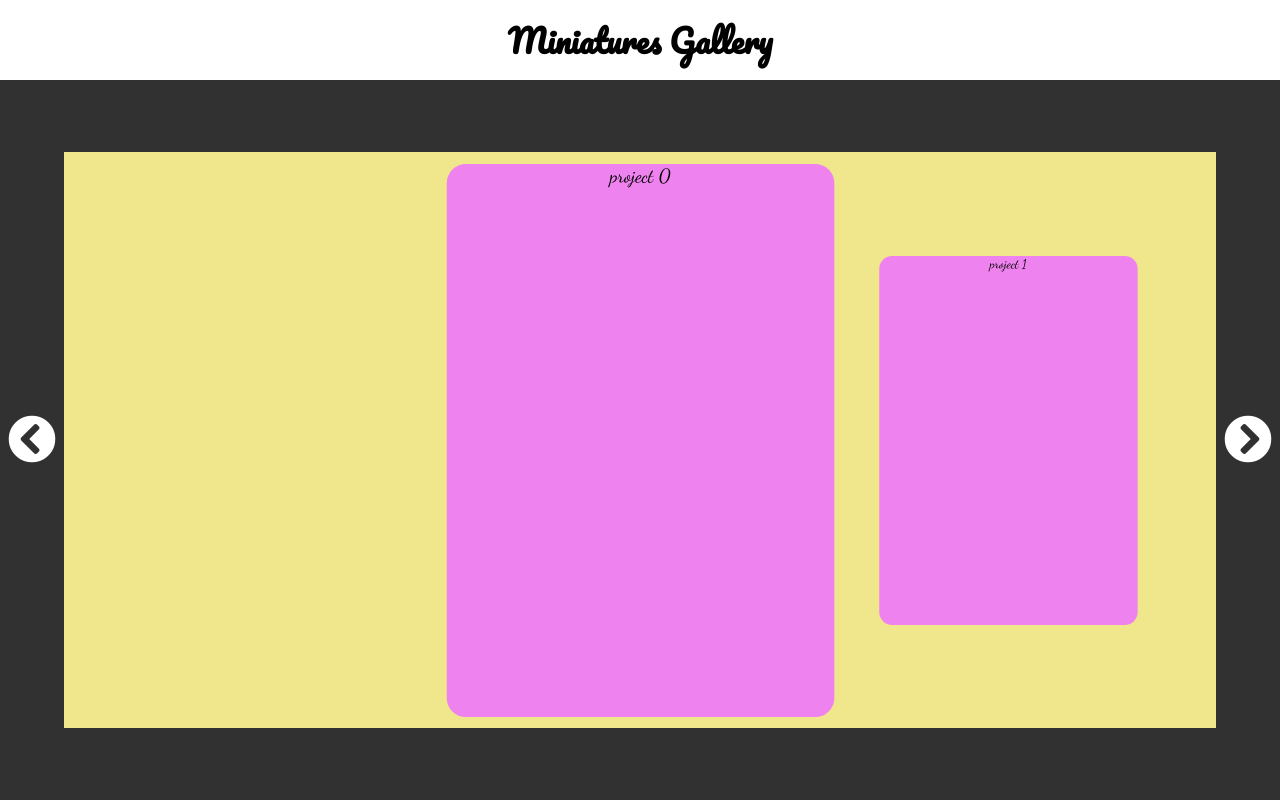
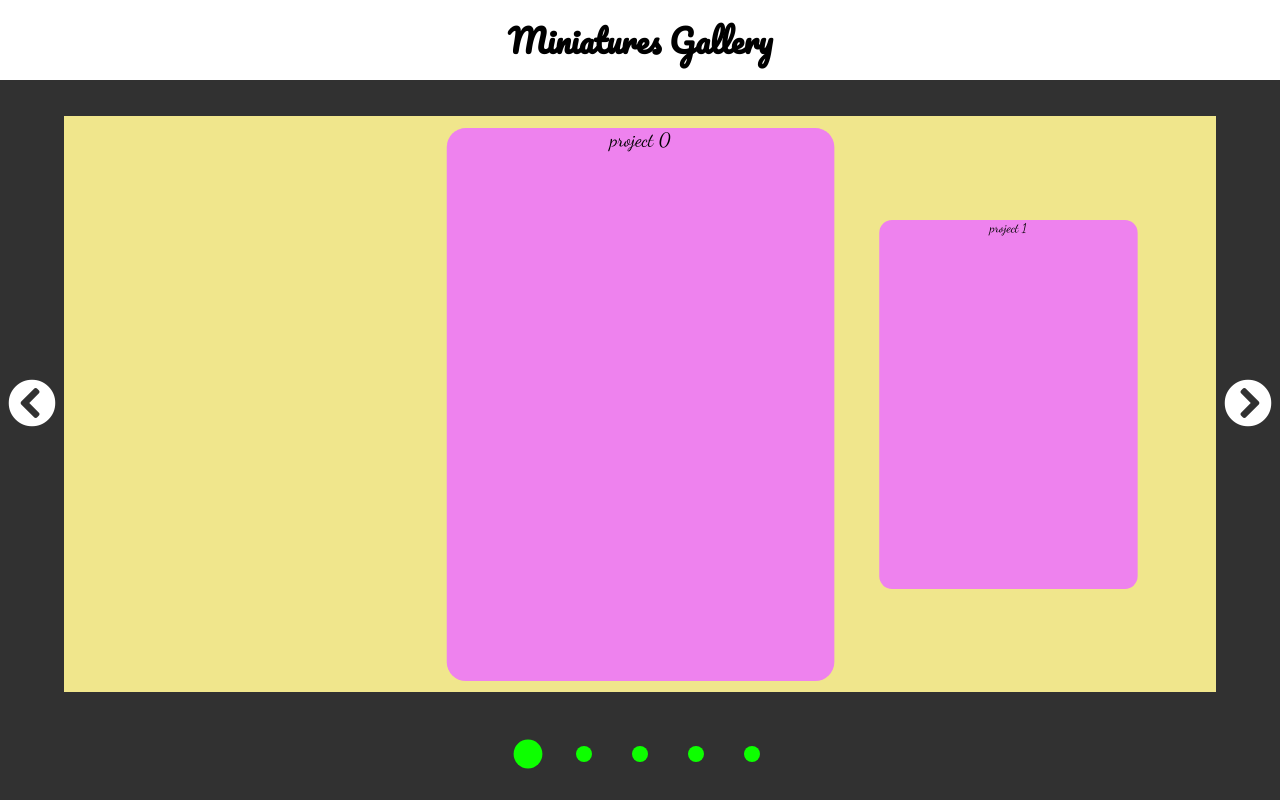
Before and after one commit to GauravC4/miniatures-gallery, a plain HTML site: page index.html in a window 1280 px wide. Drawn offline with Linux system fonts and the light colour scheme.

Commit message:
added feature nav dots

```diff
--- a/app.js
+++ b/app.js
@@ -1,11 +1,13 @@
 const carousel = document.querySelector(".carousel");
 var projectCards = document.querySelectorAll(".card");
+const navDotsContainer = document.querySelector(".nav-dots-container");
+var navDots = document.querySelectorAll(".nav-dot");
 const leftBtn = document.querySelector("#left-arrow");
 const rightBtn = document.querySelector("#right-arrow");
 
 var minis;
 const positionClasses = ["prev-deck", "first", "second", "third", "next-deck"];
-var currentWindow = { left: -1, right: 1 };
+var currentWindow = { left: 0, right: 2 };
 
 leftBtn.addEventListener("click", scroll);
 rightBtn.addEventListener("click", scroll);
@@ -19,31 +21,57 @@ async function loadProjects() {
     .then((response) => response.json())
     .catch((error) => console.log(error));
   minis = json.minis;
+
   // dummy
-  carousel.appendChild(createDomCard(null, 0, 0));
+  carousel.appendChild(createDomCard(null, 0, true));
+  navDotsContainer.appendChild(createNavDotDom(0, true));
+
   minis.forEach((project, index) => {
     carousel.appendChild(createDomCard(project, index + 1));
+    navDotsContainer.appendChild(createNavDotDom(index + 1));
   });
+
   // dummy
-  carousel.appendChild(createDomCard(null, minis.length, 0));
+  carousel.appendChild(createDomCard(null, minis.length, true));
+  navDotsContainer.appendChild(createNavDotDom(minis.length, true));
+
   projectCards = document.querySelectorAll(".card");
+  navDots = document.querySelectorAll(".nav-dot");
 }
 
-function createDomCard(project, index, opacity) {
+function createDomCard(project, index, hidden) {
   var div = document.createElement("div");
-  if (opacity === 0) div.style.setProperty("opacity", 0, "important");
+
+  if (hidden) div.style.setProperty("opacity", 0, "important");
   div.classList.add("card");
-  if (project) div.innerHTML = project.title;
+
+  // add project info
+  if (project) {
+    div.innerHTML = project.title;
+  }
   // first project must have second pos hence offset by +1
   if (index + 1 < positionClasses.length)
     div.classList.add(positionClasses[index + 1]);
   else div.classList.add("next-deck");
+
   if (index === 1) div.classList.add("focus");
   return div;
 }
 
-function scroll($event) {
-  let offset = $event.target.id === "left-arrow" ? -1 : 1;
+function createNavDotDom(index, hidden) {
+  let div = document.createElement("div");
+  if (hidden) div.style.setProperty("visibility", "hidden", "important");
+  div.classList.add("nav-dot");
+  if (index === 1) div.classList.add("nav-dot-focus");
+  if (!hidden) {
+    div.dataset.index = index;
+    div.addEventListener("click", navigate);
+  }
+  return div;
+}
+
+function scroll($event, dir) {
+  let offset = dir || ($event.target.id === "left-arrow" ? -1 : 1);
   if (
     currentWindow.left + offset <= -1 ||
     currentWindow.right + offset >= projectCards.length
@@ -53,6 +81,7 @@ function scroll($event) {
   currentWindow.right = currentWindow.right + offset;
   updateFocus(currentWindow, offset);
   moveCard(currentWindow);
+  moveNavDot(currentWindow);
 }
 
 function updateFocus(currentWindow, offset) {
@@ -76,3 +105,23 @@ function moveCard(currentWindow) {
     j++;
   }
 }
+
+function moveNavDot(currentWindow) {
+  for (let i = currentWindow.left; i <= currentWindow.right; i++) {
+    navDots[i].classList.remove("nav-dot-focus");
+  }
+  navDots[(currentWindow.left + currentWindow.right) / 2].classList.add(
+    "nav-dot-focus"
+  );
+}
+
+function navigate($event) {
+  let targetPos = parseInt($event.target.dataset.index);
+  let currentPos = (currentWindow.left + currentWindow.right) / 2;
+  if (targetPos == currentPos) return;
+
+  while (currentPos != targetPos) {
+    scroll(null, targetPos > currentPos ? 1 : -1);
+    currentPos = (currentWindow.left + currentWindow.right) / 2;
+  }
+}
--- a/index.html
+++ b/index.html
@@ -29,6 +29,11 @@
       <button class="nav-btn" id="right-arrow">
         <i class="fas fa-chevron-circle-right"></i>
       </button>
+      <section class="nav-dots-container">
+        <!-- <div class="nav-dot"></div>
+        <div class="nav-dot"></div>
+        <div class="nav-dot"></div> -->
+      </section>
     </main>
     <script src="./app.js"></script>
   </body>
--- a/style.css
+++ b/style.css
@@ -32,7 +32,7 @@ main {
   height: 80%;
   background-color: khaki;
   position: absolute;
-  top: 50%;
+  top: 45%;
   left: 50%;
   overflow: hidden;
 }
@@ -42,7 +42,7 @@ main {
   transform: translate(-50%, -50%);
   position: absolute;
   left: 2.5%;
-  top: 50%;
+  top: 45%;
   color: white;
 }
 .nav-btn i {
@@ -61,23 +61,49 @@ main {
   border-radius: 1rem;
   text-align: center;
   transform: scale(0.8);
-  transition: all 1s ease-in-out;
+  transition: all 0.6s ease-in-out;
 }
 .first {
   left: 4%;
+  opacity: 1;
 }
 .second {
   left: 36%;
+  opacity: 1;
 }
 .third {
   left: 68%;
+  opacity: 1;
 }
 .prev-deck {
   left: -30%;
+  opacity: 0;
 }
 .next-deck {
   left: 105%;
+  opacity: 0;
 }
 .focus {
   transform: scale(1.2);
 }
+.nav-dots-container {
+  min-height: 5%;
+  transform: translate(-50%, -50%);
+  position: absolute;
+  top: 95%;
+  left: 50%;
+  display: flex;
+}
+.nav-dot {
+  flex: 1;
+  width: 2vh;
+  height: 2vh;
+  border-radius: 50%;
+  background-color: #0dff00;
+  margin: 0 2.5vh;
+  cursor: pointer;
+  transition: all 0.6s ease-in-out;
+}
+.nav-dot-focus {
+  transform: scale(1.8);
+}
```
